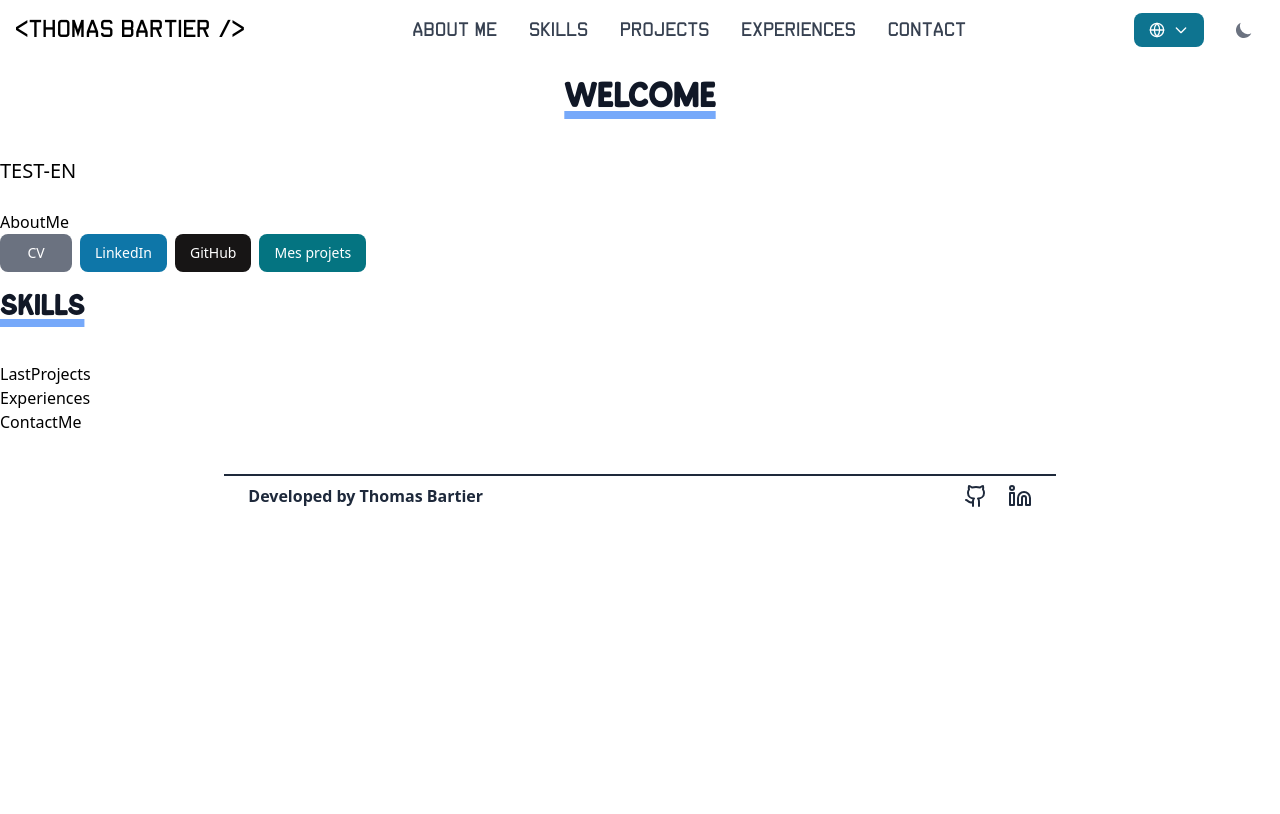
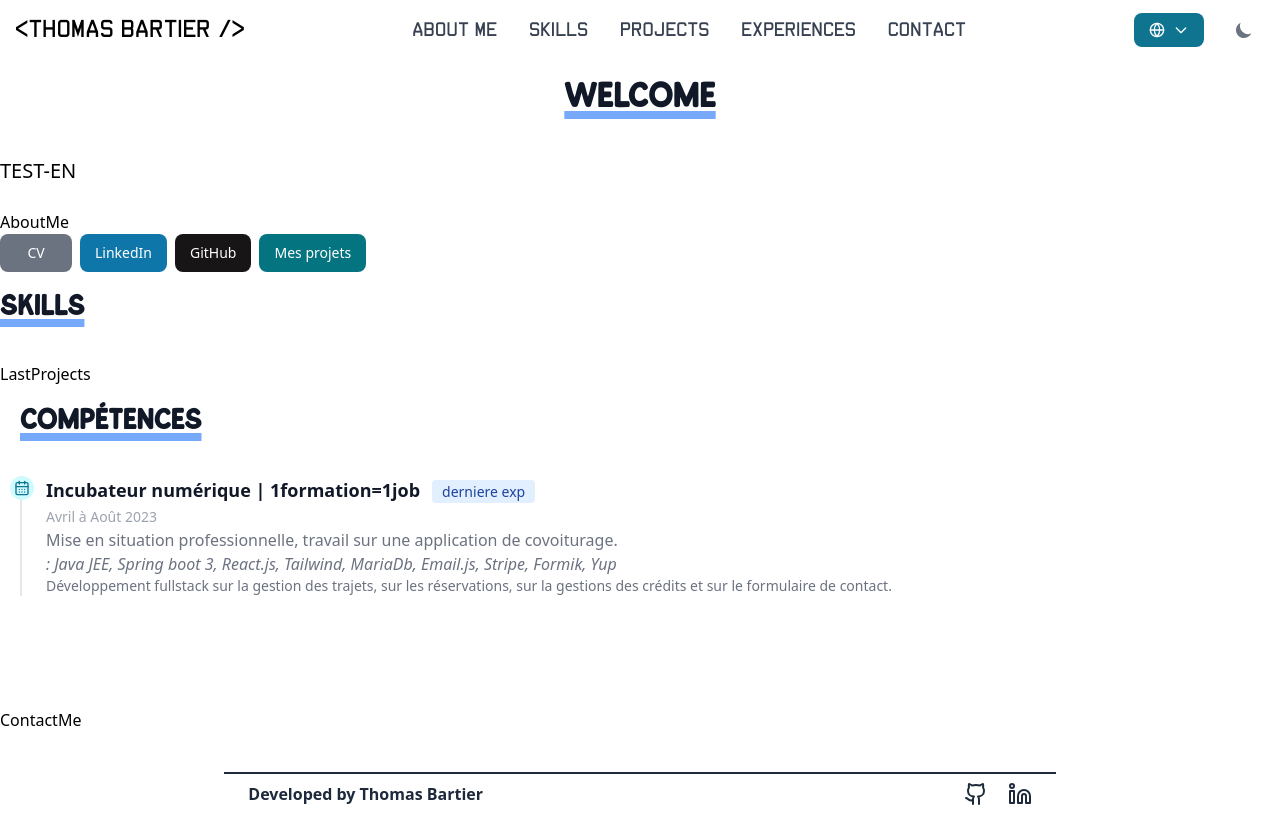
Before and after one commit to tomab23/Portfolio-2.0, a React (Vite) app: page / in a window 1280 px wide. Built offline with nearby package versions, Linux system fonts and the light colour scheme.

Commit message:
add template componenet timeline exp

```diff
--- /dev/null
+++ b/src/components/experiences/CustomExperience.jsx
@@ -0,0 +1,41 @@
+import { Timeline } from "flowbite-react";
+import { useTranslation } from "react-i18next";
+import { CalendarDays } from "lucide-react";
+
+const CustomExperience = ({ children, date, title, latest }) => {
+  const { t } = useTranslation();
+
+  return (
+    <Timeline>
+      <Timeline.Item>
+        <Timeline.Point
+          icon={CalendarDays}
+          theme={{
+            marker: {
+              icon: {
+                base: "h-4 w-4 text-cyan-700 dark:text-cyan-200",
+                wrapper:
+                  "absolute -left-3 flex h-6 w-6 items-center justify-center rounded-full bg-cyan-100 dark:bg-cyan-900",
+              },
+            },
+          }}
+        />
+        <Timeline.Content>
+          <Timeline.Title>
+            {title}
+            {latest && (
+              <span className="bg-blue-100 text-blue-800 text-sm font-medium mr-2 px-2.5 py-0.5 rounded dark:bg-blue-900 dark:text-blue-300 ml-3">
+                {/* {t("experience.latest")} */}
+                derniere exp
+              </span>
+            )}
+          </Timeline.Title>
+          <Timeline.Time>{date}</Timeline.Time>
+          <Timeline.Body>{children}</Timeline.Body>
+        </Timeline.Content>
+      </Timeline.Item>
+    </Timeline>
+  );
+};
+
+export default CustomExperience;
--- a/src/components/experiences/Experiences.jsx
+++ b/src/components/experiences/Experiences.jsx
@@ -1,8 +1,19 @@
+
+import CustomTitle from "../custom/CustomTitle"
+import MyExperiences from "./MyExperiences"
 
 
 const Experiences = () => {
   return (
-    <div>Experiences</div>
+    <div className="ml-5">
+      <CustomTitle className={"text-3xl my-5"}>
+        Compétences
+      </CustomTitle>
+
+      <MyExperiences /><br /><br /><br />
+
+
+    </div>
   )
 }
 
--- /dev/null
+++ b/src/components/experiences/MyExperiences.jsx
@@ -0,0 +1,38 @@
+import { useTranslation } from "react-i18next";
+import CustomExperience from "./CustomExperience";
+
+const MyExperiences = () => {
+
+    const { t } = useTranslation();
+
+  return (
+    <ol className="relative border-l border-gray-200 dark:border-gray-700 mt-10">
+    {/* EXP incubateur */}
+    <li>
+      <CustomExperience
+        latest="true"
+        // title={`${t("experience.incubateur.name")} | 1formation=1job`}
+        // date={t("experience.incubateur.date")}
+        title={"Incubateur numérique | 1formation=1job"}
+        date= "Avril à Août 2023"
+      >
+        <p>
+        {/* {t("experience.incubateur.resume")} */} Mise en situation professionnelle, travail sur une application de covoiturage.
+        </p>
+        <p className="italic">
+        {/* {t("experience.tech")}  */}
+        : Java JEE, Spring boot 3, React.js,
+          Tailwind, MariaDb, Email.js, Stripe, Formik, Yup
+        </p>
+        <p className="text-sm">
+        {/* {t("experience.incubateur.job")} */} Développement fullstack sur la gestion des trajets, sur les réservations, sur la gestions des crédits et sur le formulaire de contact.
+        </p>
+      </CustomExperience>
+    </li>
+    {/* EXP stage cda */}
+
+  </ol>
+  )
+}
+
+export default MyExperiences
--- a/src/index.css
+++ b/src/index.css
@@ -4,13 +4,13 @@
 
 @font-face {
     font-family: "devgothic";
-    src: url("../public/fonts/devgothic.TTF");
+    src: url("/fonts/devgothic.TTF");
     font-weight: 900;
 }
 
 @font-face {
     font-family: "GoodMatcha";
-    src: url("../public/fonts/GoodMatcha.otf");
+    src: url("/fonts/GoodMatcha.otf");
     font-weight: 900;
 }
 
```
